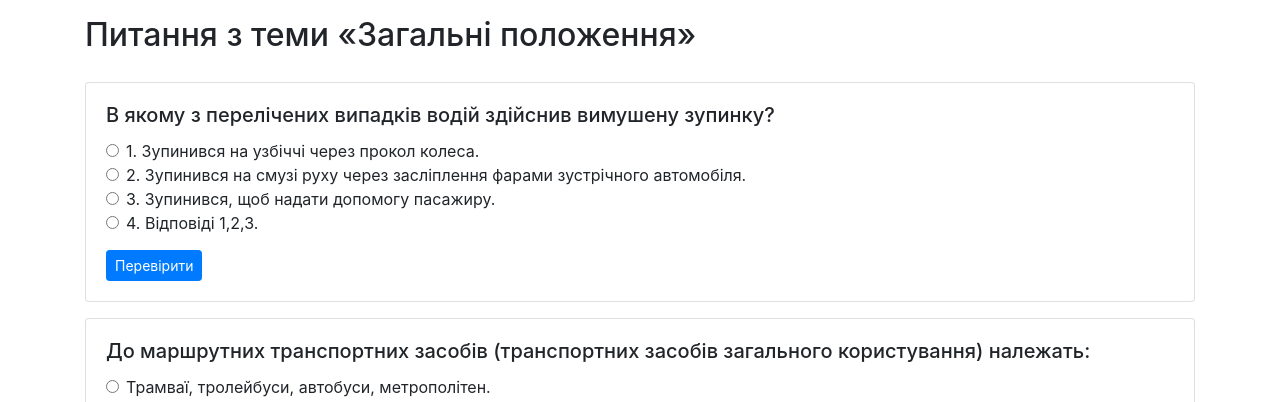
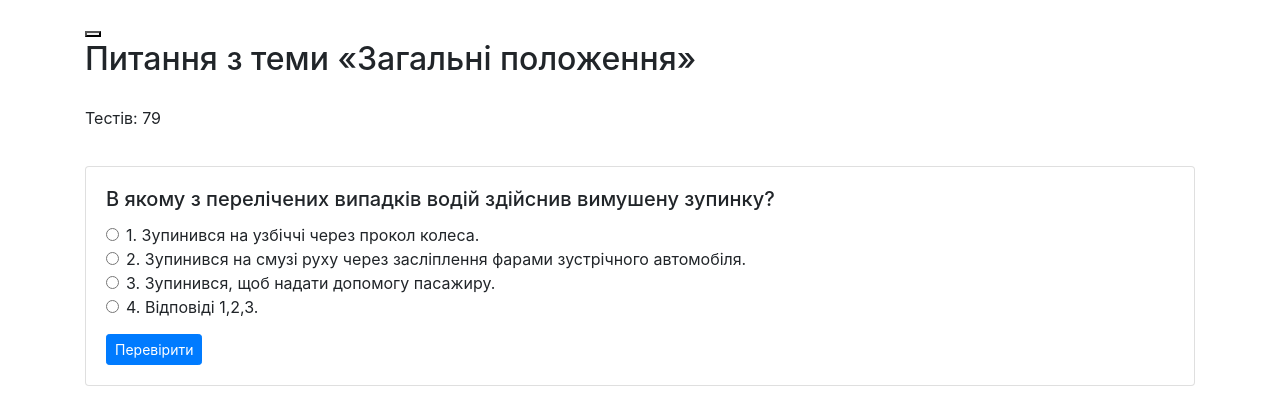
Before and after one commit to ravlyuk/green-way-free, a FastAPI app: page /1 in a window 1280 px wide. Shown: the top 402 px of the page. Run offline with FastAPI, Linux system fonts and the light colour scheme; some libraries are stand-ins or nearby versions.

Commit message:
Add up button and count of questions

```diff
--- a/api/templates/subject.html
+++ b/api/templates/subject.html
@@ -9,7 +9,10 @@
 </head>
 <body>
 <div class="container mt-3">
-    <h2 class="title-quiz"> {{ title }}</h2>
+    <button class="btn-up" onclick="scrollToTop()"></button>
+
+    <h2 id="subj_title" class="title-quiz"> {{ title }}</h2>
+    <p class="title-quiz">Тестів: {{ questions|length }}</p>
 
     <div class="results-container">
         <p>Правильно: <span id="correct-count" class="correct-text">0</span></p>
```
